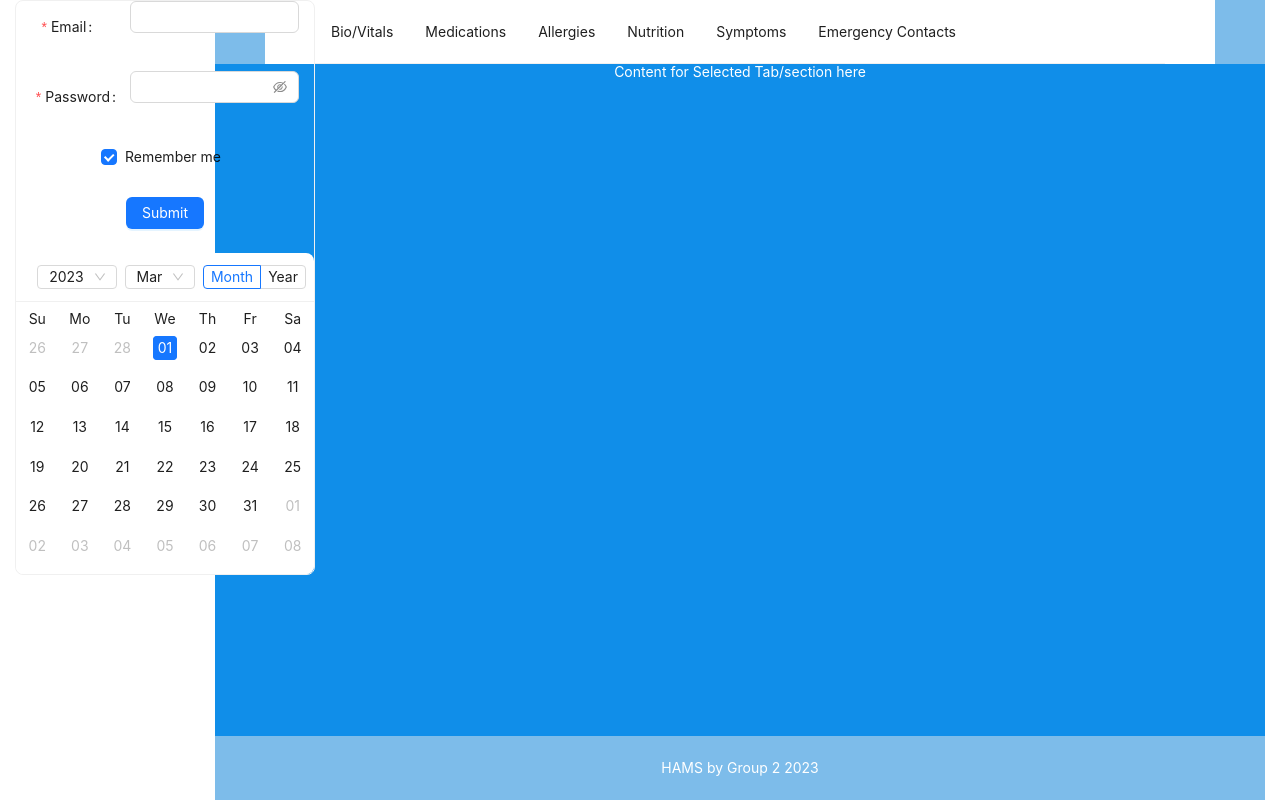
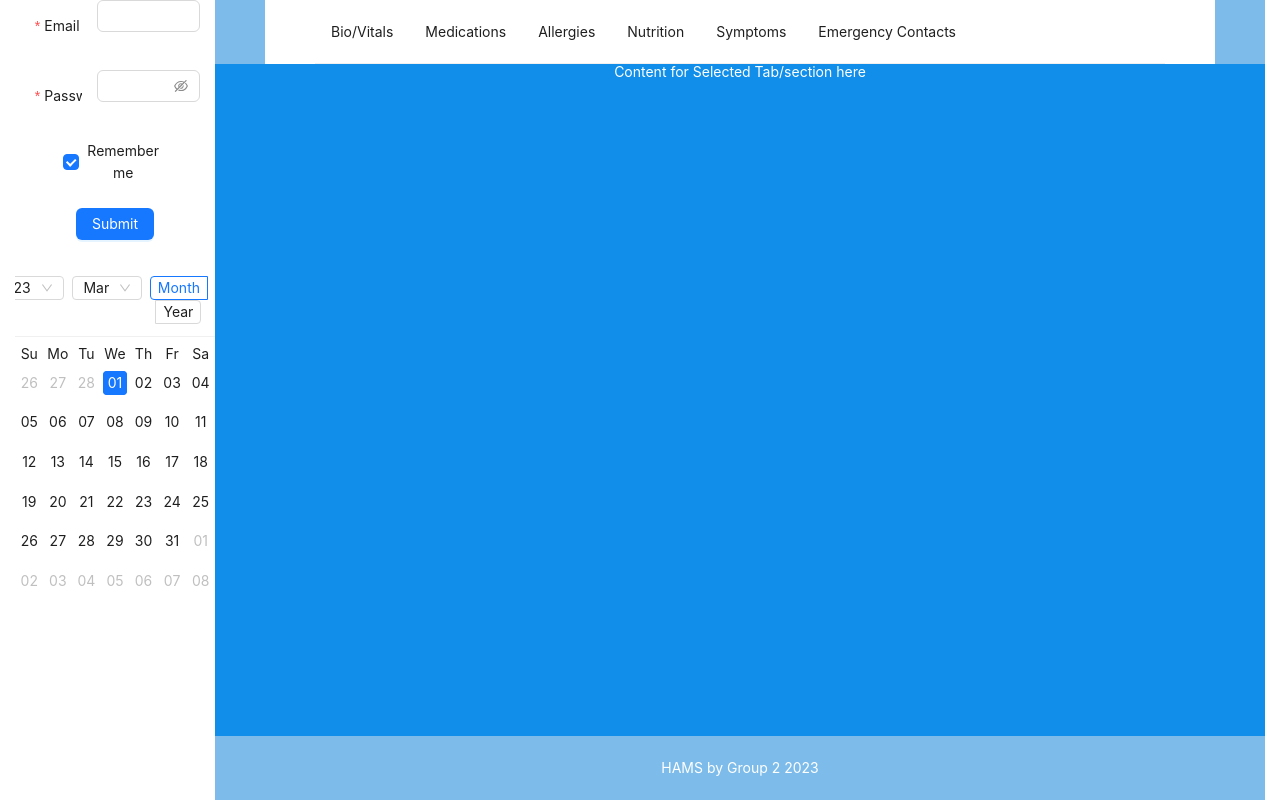
Before and after one commit to J-Howell-kc/Medical-Info-Log-App, a React (Create React App) app in the folder client/: page / in a window 1280 px wide. Built offline with nearby package versions, Linux system fonts and the light colour scheme.

Commit message:
working on sidebar

```diff
--- a/client/src/App.js
+++ b/client/src/App.js
@@ -18,12 +18,7 @@ const contentStyle = {
   color: "#fff",
   backgroundColor: "#108ee9",
 };
-const siderStyle = {
-  textAlign: "center",
-  height: "100vh",
-  color: "#fff",
-  backgroundColor: "#fff",
-};
+
 const footerStyle = {
   textAlign: "center",
   color: "#fff",
@@ -38,9 +33,9 @@ const App = () => (
 
   >
     <Layout>
-      <Sider style={siderStyle}>
+
         <Sidebar />
-      </Sider>
+
       <Layout>
         <Header style={headerStyle}>
           <Selector />
--- a/client/src/components/Sidebar/index.js
+++ b/client/src/components/Sidebar/index.js
@@ -1,6 +1,14 @@
-import { Calendar, theme } from "antd";
+import { Layout, Calendar, theme } from "antd";
 import { Button, Checkbox, Form, Input } from "antd";
+const { Sider } = Layout;
 
+const siderStyle = {
+  textAlign: "center",
+  height: "100vh",
+  width: "100vw",
+  color: "#fff",
+  backgroundColor: "#fff",
+}
 const onFinish = (values) => {
   console.log("Success:", values);
 };
@@ -14,12 +22,13 @@ const onPanelChange = (value, mode) => {
 const Sidebar = () => {
   const { token } = theme.useToken();
   const wrapperStyle = {
-    width: 300,
+    width: '20%',
     border: `1px solid ${token.colorBorderSecondary}`,
     borderRadius: token.borderRadiusLG,
   };
   return (
-    <div style={wrapperStyle}>
+
+      <Sider style={siderStyle}>
       <Form
         name="basic"
         labelCol={{
@@ -86,8 +95,9 @@ const Sidebar = () => {
           </Button>
         </Form.Item>
       </Form>
-      <Calendar fullscreen={false} onPanelChange={onPanelChange} />
-    </div>
+      <Calendar style={{ width: '100%', overflowX: 'hidden'}} fullscreen={false} onPanelChange={onPanelChange} />
+      </Sider>
+
   );
 };
 export default Sidebar;
```
Also changed, not shown: 1 other file (tests, documents, lock files or other folders).
